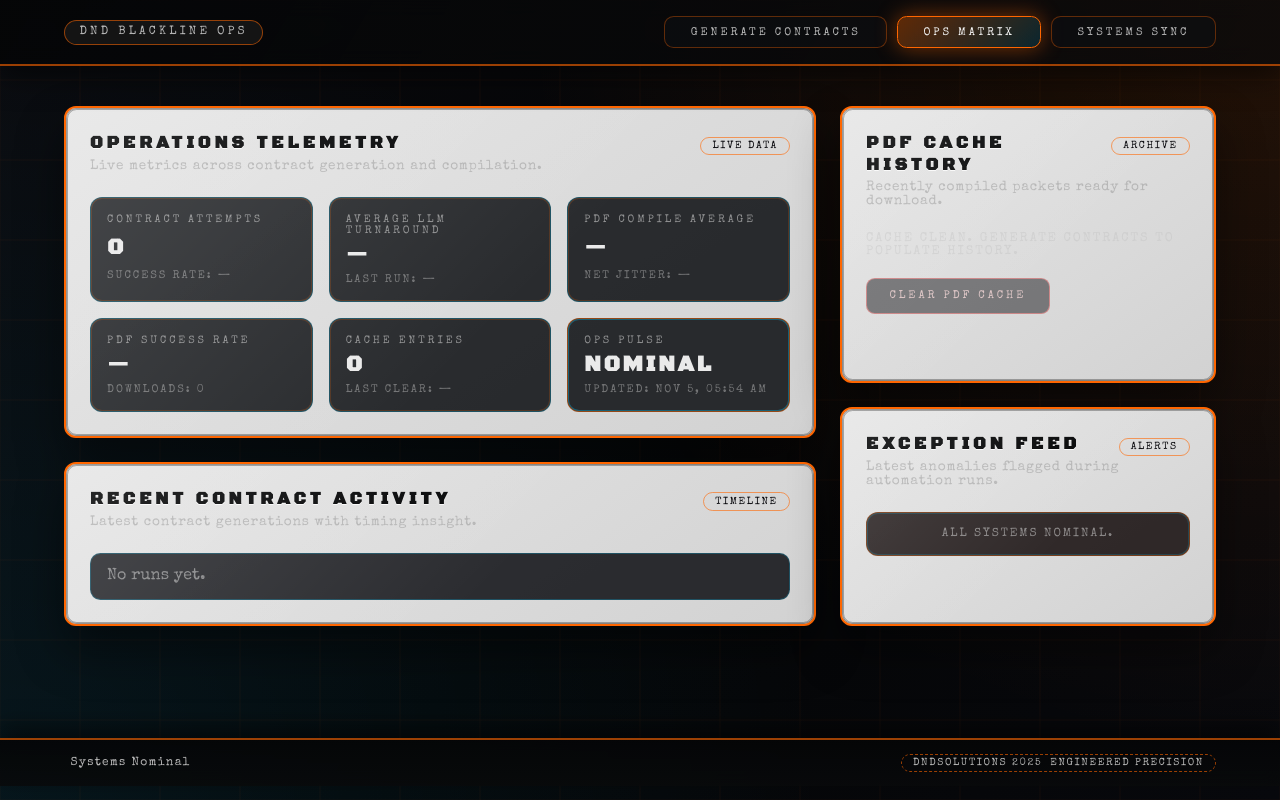
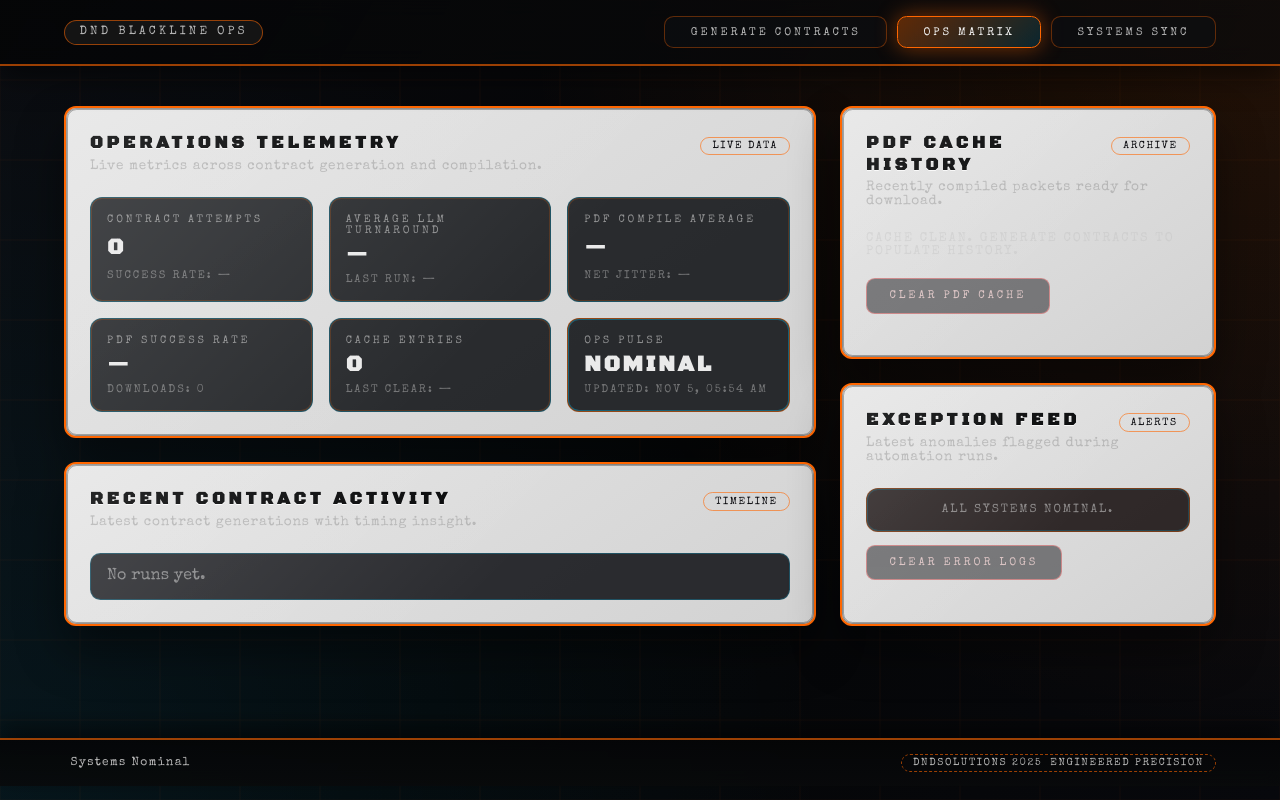
Before and after one commit to autodev110/DnDBlacklineOPS, a Next.js app: page /dashboard in a window 1280 px wide. Built offline with nearby package versions, Linux system fonts and the light colour scheme.

Commit message:
Track recompile history and clear telemetry errors

```diff
--- a/src/app/api/telemetry/route.ts
+++ b/src/app/api/telemetry/route.ts
@@ -1,5 +1,6 @@
 import { NextRequest, NextResponse } from "next/server";
 import {
+  clearTelemetryErrors,
   getTelemetrySummary,
   isTelemetryEvent,
   recordTelemetryEvent,
@@ -27,3 +28,8 @@ export async function POST(request: NextRequest) {
     return NextResponse.json({ error: message }, { status: 400 });
   }
 }
+
+export async function DELETE() {
+  const cleared = clearTelemetryErrors();
+  return NextResponse.json({ ok: true, cleared });
+}
--- a/src/app/globals.css
+++ b/src/app/globals.css
@@ -801,6 +801,31 @@ main {
   color: rgba(200, 200, 200, 0.55);
 }
 
+.pdf-history__badge {
+  display: inline-flex;
+  align-items: center;
+  justify-content: center;
+  padding: 0.25rem 0.6rem;
+  border-radius: 999px;
+  border: 1px solid rgba(0, 198, 255, 0.4);
+  font-size: 0.6rem;
+  letter-spacing: 0.16rem;
+  text-transform: uppercase;
+  color: rgba(0, 198, 255, 0.75);
+  margin-top: 0.4rem;
+  background: rgba(0, 198, 255, 0.08);
+}
+
+.pdf-history__badge--recompile {
+  border-color: rgba(255, 102, 0, 0.5);
+  color: rgba(255, 102, 0, 0.85);
+  background: rgba(255, 102, 0, 0.08);
+}
+
+.pdf-history__badge--initial {
+  border-color: rgba(0, 198, 255, 0.35);
+}
+
 .pdf-history__actions {
   display: flex;
   flex-wrap: wrap;
@@ -821,6 +846,15 @@ main {
   letter-spacing: 0.12rem;
   text-transform: uppercase;
   color: rgba(200, 200, 200, 0.6);
+}
+
+.telemetry-errors__wrapper {
+  display: grid;
+  gap: 0.8rem;
+}
+
+.telemetry-errors__wrapper .contract-secondary {
+  justify-self: start;
 }
 
 .telemetry-errors {
--- a/src/components/OpsDashboard.tsx
+++ b/src/components/OpsDashboard.tsx
@@ -56,10 +56,9 @@ function ensureDownload(
   docType: CachedDocumentType,
   downloadDocument: ReturnType<typeof usePdfCache>["downloadDocument"]
 ) {
+  const stem = entry.fileStem || entry.propertyAddress.replace(/\s+/g, "_").toLowerCase();
   const filename =
-    docType === "acquisition"
-      ? `${entry.propertyAddress.replace(/\s+/g, "_")}_acquisition.pdf`
-      : `${entry.propertyAddress.replace(/\s+/g, "_")}_investor.pdf`;
+    docType === "acquisition" ? `${stem}_acquisition.pdf` : `${stem}_investor_proposal.pdf`;
   const ok = downloadDocument(entry.id, docType, filename);
   if (ok) {
     postTelemetry({
@@ -130,6 +129,18 @@ export function OpsDashboard() {
     const [latest] = entries;
     return { latest, count: entries.length };
   }, [entries]);
+
+  const handleClearErrors = useCallback(async () => {
+    try {
+      const response = await fetch("/api/telemetry", { method: "DELETE" });
+      if (!response.ok) {
+        throw new Error(`Failed to clear errors (status ${response.status})`);
+      }
+      fetchSummary();
+    } catch (error) {
+      console.error("Failed to clear telemetry errors", error);
+    }
+  }, [fetchSummary]);
 
   const summary = state.summary;
 
@@ -246,6 +257,9 @@ export function OpsDashboard() {
                     <div className="pdf-history__meta">
                       <strong>{entry.propertyAddress}</strong>
                       <span>{formatTimestamp(entry.createdAt)}</span>
+                      <span className={`pdf-history__badge pdf-history__badge--${entry.variant}`}>
+                        {entry.variant === "recompile" ? "Recompiled" : "Initial"}
+                      </span>
                     </div>
                     <div className="pdf-history__actions">
                       <button
@@ -290,6 +304,7 @@ export function OpsDashboard() {
           subtitle="Latest anomalies flagged during automation runs."
           accent="ALERTS"
         >
+          <div className="telemetry-errors__wrapper">
             <ul className="telemetry-errors">
               {(summary?.recentErrors ?? []).length ? (
                 summary?.recentErrors.map((error) => (
@@ -307,6 +322,15 @@ export function OpsDashboard() {
                 <li className="telemetry-errors__empty">All systems nominal.</li>
               )}
             </ul>
+            <button
+              type="button"
+              className="contract-secondary contract-secondary--danger"
+              onClick={handleClearErrors}
+              disabled={!(summary?.recentErrors?.length)}
+            >
+              Clear Error Logs
+            </button>
+          </div>
         </Panel>
       </div>
     </div>
--- a/src/hooks/usePdfCache.ts
+++ b/src/hooks/usePdfCache.ts
@@ -7,7 +7,9 @@ export type CachedDocumentType = "acquisition" | "investor";
 export type PdfCacheEntry = {
   id: string;
   propertyAddress: string;
+  fileStem: string;
   createdAt: number;
+  variant: "initial" | "recompile";
   documents: Array<{
     type: CachedDocumentType;
     base64: string;
@@ -35,7 +37,9 @@ function readCache(): PdfCacheEntry[] {
       return (
         typeof record.id === "string" &&
         typeof record.propertyAddress === "string" &&
+        typeof record.fileStem === "string" &&
         typeof record.createdAt === "number" &&
+        (record.variant === "initial" || record.variant === "recompile") &&
         Array.isArray(record.documents)
       );
     });
@@ -104,6 +108,8 @@ export function usePdfCache() {
   const addEntry = useCallback(
     (payload: {
       propertyAddress: string;
+      fileStem: string;
+      variant?: "initial" | "recompile";
       acquisitionPdfBase64: string;
       investorPdfBase64: string;
       generatedAt: number;
@@ -111,7 +117,9 @@ export function usePdfCache() {
       const newEntry: PdfCacheEntry = {
         id: generateId(),
         propertyAddress: payload.propertyAddress,
+        fileStem: payload.fileStem,
         createdAt: payload.generatedAt,
+        variant: payload.variant ?? "initial",
         documents: [
           { type: "acquisition", base64: payload.acquisitionPdfBase64 },
           { type: "investor", base64: payload.investorPdfBase64 }
--- a/src/lib/telemetryStore.ts
+++ b/src/lib/telemetryStore.ts
@@ -175,6 +175,13 @@ function addErrorLog(error: { source: "contract" | "pdf"; message: string; times
   state.recentErrors = [error, ...state.recentErrors].slice(0, MAX_ERROR_LOG);
 }
 
+export function clearTelemetryErrors(): number {
+  const cleared = state.recentErrors.length;
+  state.recentErrors = [];
+  state.lastUpdated = Date.now();
+  return cleared;
+}
+
 function isObject(value: unknown): value is Record<string, unknown> {
   return typeof value === "object" && value !== null;
 }
@@ -247,13 +254,14 @@ export function recordTelemetryEvent(event: TelemetryEvent): void {
       };
       state.lastContract = contractLog;
       addRecentContract(contractLog);
-      if (event.reason) {
+      const detail = event.reason
+        ? `${event.property ?? "Contract"}: ${event.reason}`
+        : `${event.property ?? "Contract"} failed.`;
       addErrorLog({
         source: "contract",
-          message: event.reason,
+        message: detail,
         timestamp: event.timestamp
       });
-      }
       break;
     }
     case "pdf_compiled": {
@@ -263,13 +271,20 @@ export function recordTelemetryEvent(event: TelemetryEvent): void {
     }
     case "pdf_compile_failure": {
       state.pdfCompilationFailures += 1;
-      if (event.reason) {
+      const context: string[] = [];
+      if (event.property) {
+        context.push(event.property);
+      }
+      if (event.docType) {
+        context.push(`PDF ${event.docType.toUpperCase()}`);
+      }
+      const scope = context.length ? context.join(" / ") : "PDF";
+      const detail = event.reason ? `${scope}: ${event.reason}` : `${scope}: compile failure.`;
       addErrorLog({
         source: "pdf",
-          message: event.reason,
+        message: detail,
         timestamp: event.timestamp
       });
-      }
       break;
     }
     case "pdf_cached": {
```
Also changed, not shown: src/app/dashboard/contractgen/page.tsx (+6 -1 lines). Lines whose indentation alone changed are shown as unchanged.
